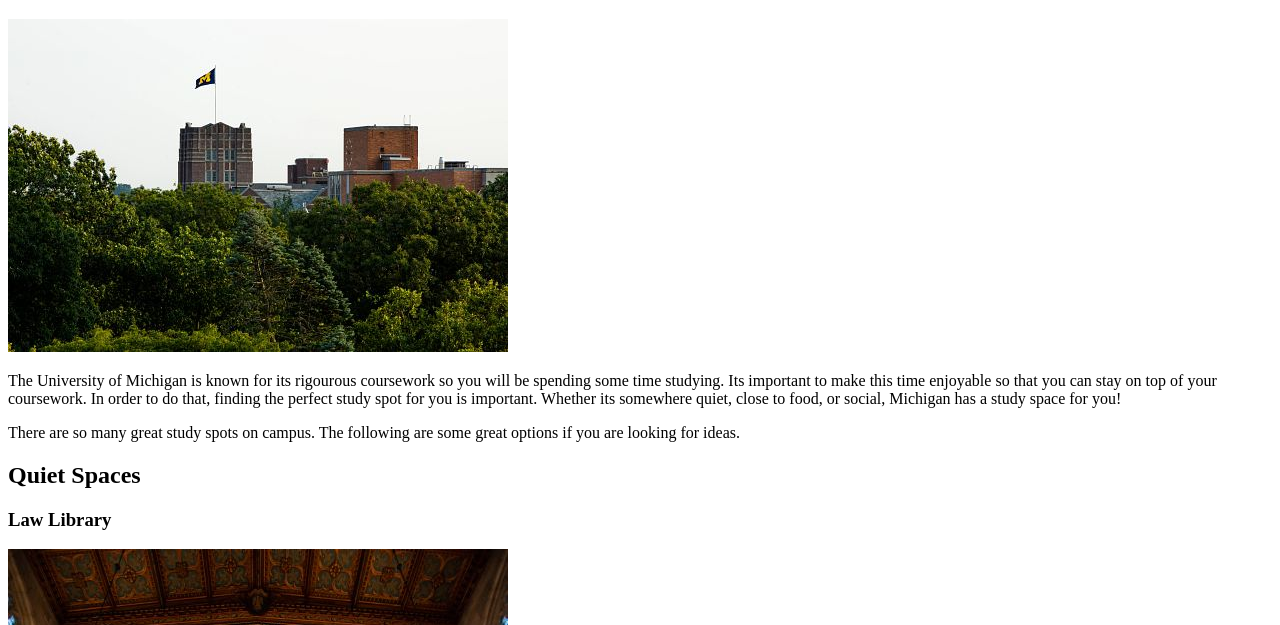
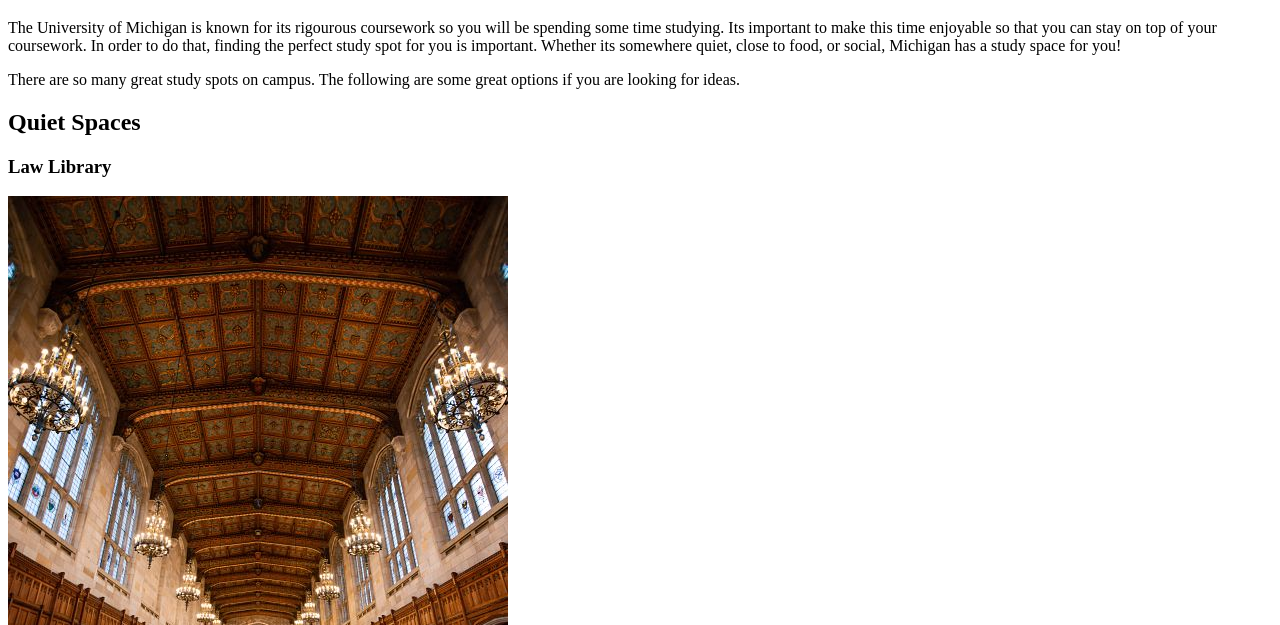
Before and after one commit to HannahHykes/client_project_w25, a plain HTML site: page StudySpaces.html in a window 1280 px wide. Shown: the part 175-800 px from the top of the page. Drawn offline with Linux system fonts and the light colour scheme.

Commit message:
Add files via upload

```diff
--- a/StudySpaces.html
+++ b/StudySpaces.html
@@ -22,7 +22,6 @@
     </header>
     <main>
        <div>
-            <img src="images/University_of_Michigan.JPG" alt="Michigan Flag waving above trees">
             <p>The University of Michigan is known for its rigourous coursework so you will be spending some time studying. Its important to make this time enjoyable so that you can stay on top of your coursework. In order to do that, finding the perfect study spot for you is important. Whether its somewhere quiet, close to food, or social, Michigan has a study space for you!</p>
             <p>There are so many great study spots on campus. The following are some great options if you are looking for ideas.</p>
         </div>
```
